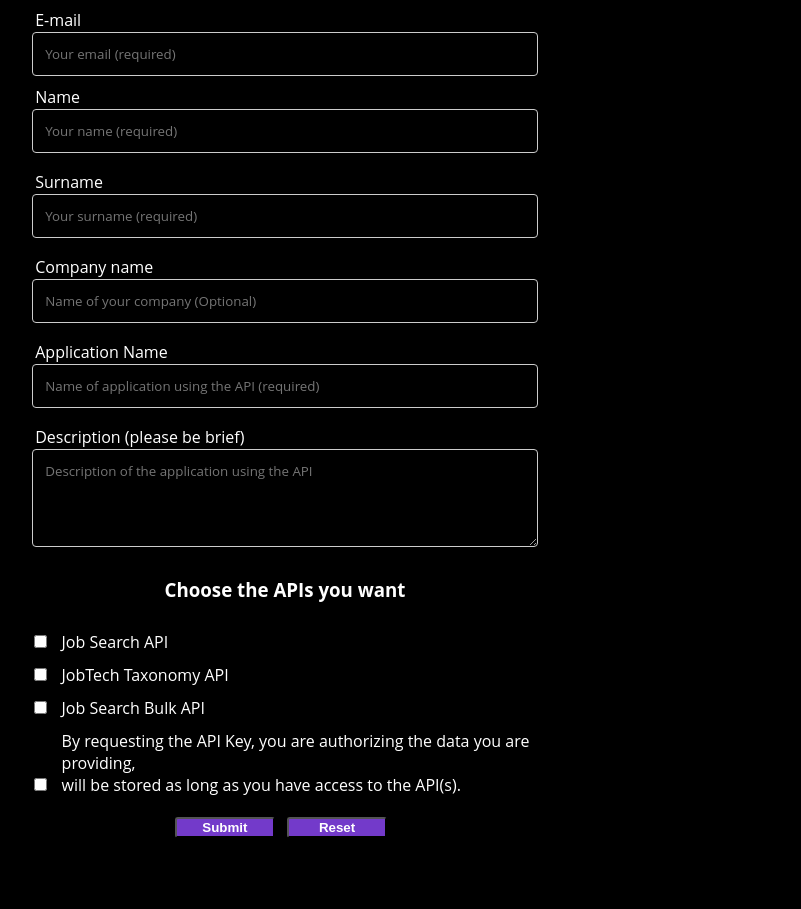
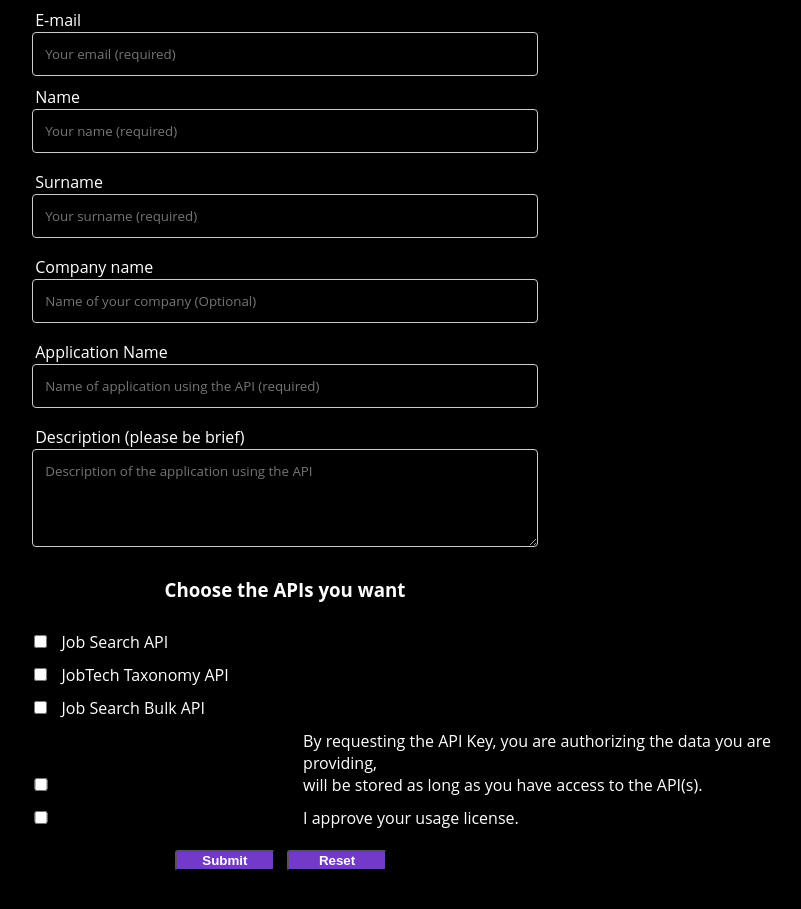
Before and after one commit to JobtechSwe/api-key-generator, a Flask app: page / in a window 1280 px wide. Shown: the part 297-1206 px from the top of the page, without its empty margins (385-1186 px from the left). Before the commit the page ends 1134 px from the top, so only its background shows below. Run offline with Flask 2, Linux system fonts and the light colour scheme; data that the repository does not hold is empty; parts of the project's set-up code (start-up, migrations or seed data) failed here and were passed over; some libraries are stand-ins or nearby versions.

Commit message:
Adds approve_license checkbox

```diff
--- a/apikeys/application.py
+++ b/apikeys/application.py
@@ -23,9 +23,13 @@ def register():
     email = request.form['email']
     appids = request.form.getlist('appid')
     application_name = request.form.get('applicationname')
-    if not request.form.get('approve', None):
+    if not request.form.get('approve_gdpr', None):
         log.debug("User has not approved GDPR, sending back to base page")
         flash("You must approve our handling of your details.")
+        return redirect("/")
+    if not request.form.get('approve_license', None):
+        log.debug("User has not approved license, sending back to base page")
+        flash("You must approve our our usage license.")
         return redirect("/")
     if not email:
         log.debug("User has provided an email address, sending back to base page")
--- a/apikeys/templates/form.html
+++ b/apikeys/templates/form.html
@@ -56,9 +56,11 @@
                                 <input type="checkbox" name="appid" value="16" id="appid">
                                 <label for="appid">Job Search Bulk API</label><br/>
 
-                                 <input type="checkbox" name="approve" value="1" id="approve" required oninvalid="this.setCustomValidity('You must approve that provided data will be stored')" oninput="setCustomValidity('')" >
-                                 <label for="approve">By requesting the API Key, you are authorizing the data you are providing, <br>
+                                 <input type="checkbox" name="approve_gdpr" value="1" id="approve_gdpr" required oninvalid="this.setCustomValidity('You must approve that provided data will be stored')" oninput="setCustomValidity('')" >
+                                 <label for="approve_gdpr">By requesting the API Key, you are authorizing the data you are providing, <br>
                                                  will be stored as long as you have access to the API(s).</label><br/>
+                                 <input type="checkbox" name="approve_license" value="1" id="approve_license" required oninvalid="this.setCustomValidity('You must approve the license agreement')" oninput="setCustomValidity('')" >
+                                 <label for="approve_license">I approve your usage license.</label><br/>
                             </div>
                             <button type="submit" name="skicka" value="Apply">Submit </button>
                             <button type="reset">Reset </button>
```
